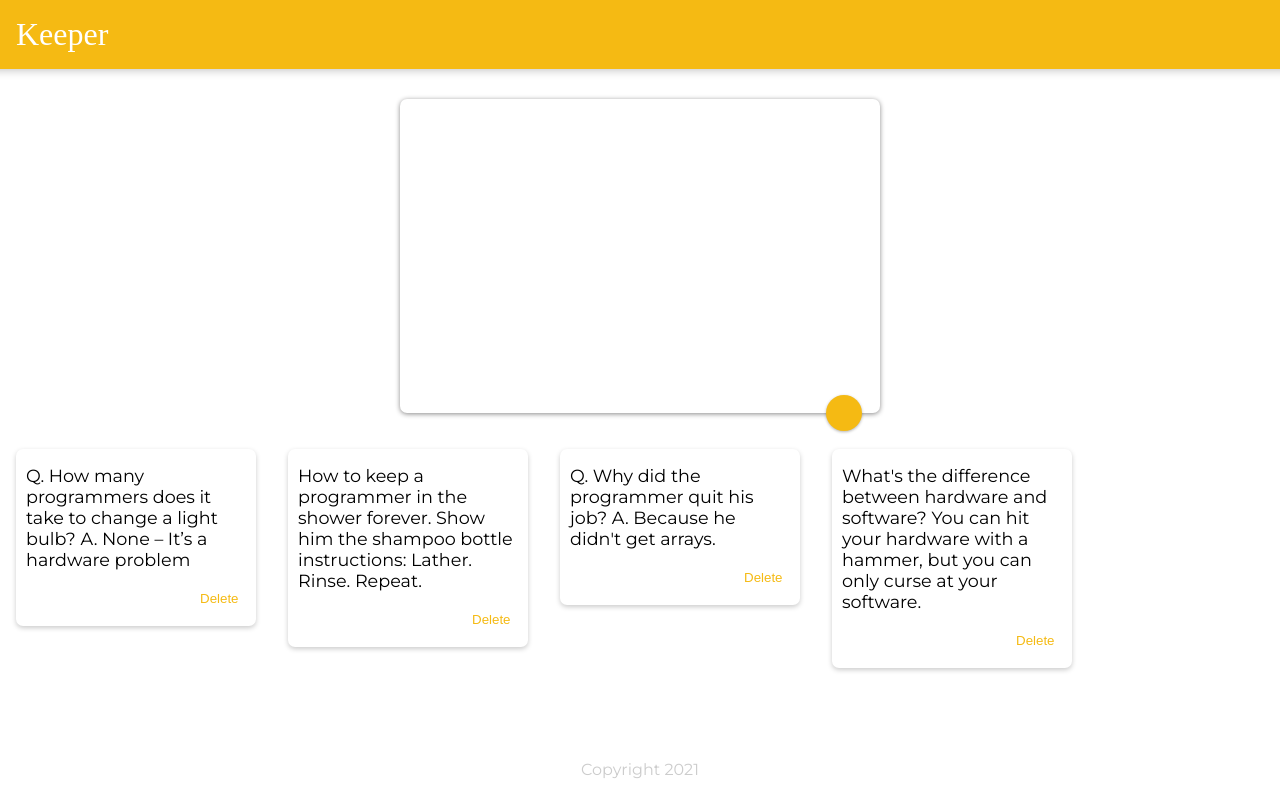
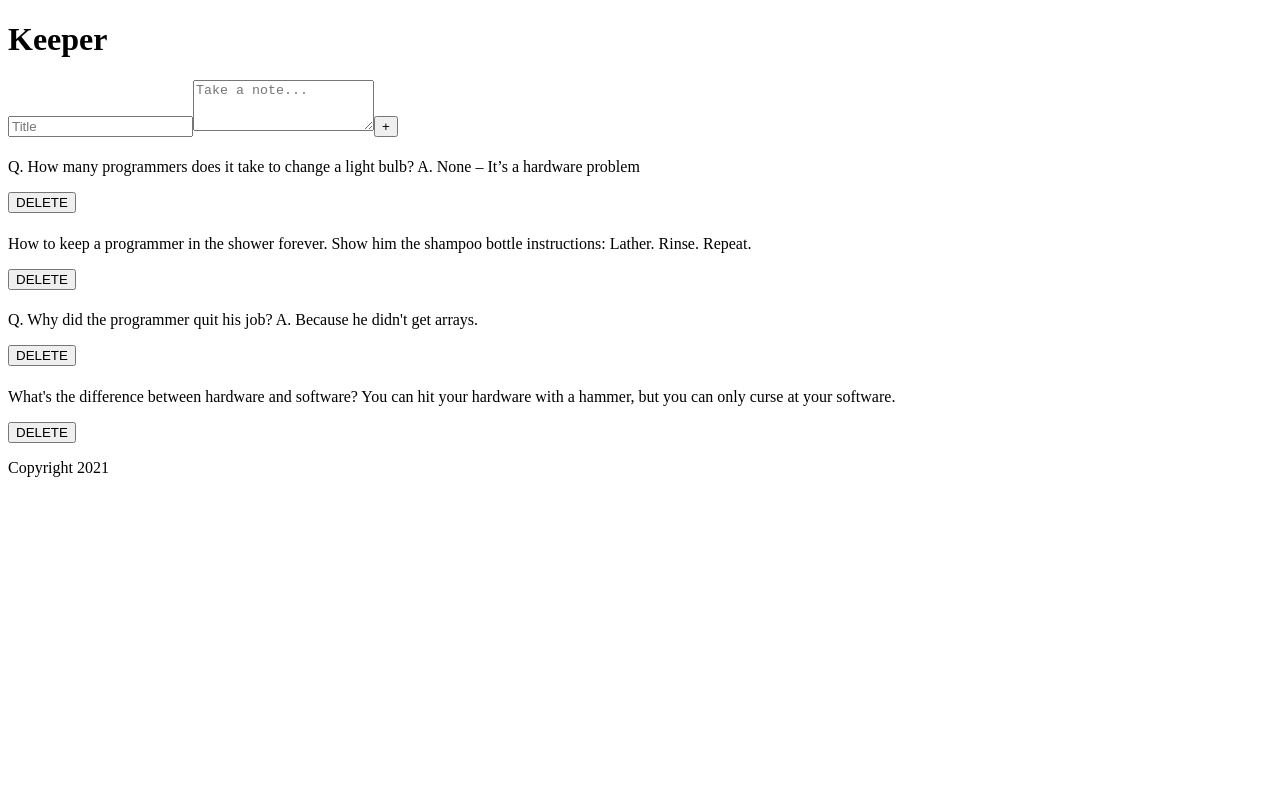
Before and after one commit to Bhavyawahie/reactTODO, a React (Create React App) app: page / in a window 1280 px wide. Built offline with nearby package versions, Linux system fonts and the light colour scheme; a web font is replaced by a local one.

Commit message:
styling a component structuring completed

```diff
--- a/public/styles.css
+++ b/public/styles.css
@@ -1,4 +1,4 @@
-* {
+/* * {
   padding: 0;
   margin: 0;
   box-sizing: border-box;
@@ -19,6 +19,7 @@ header h1 {
   color: #fff;
   font-family: "McLaren", cursive;
   font-weight: 200;
+  padding-left: 2%;
 }
 
 footer {
@@ -98,4 +99,4 @@ form button {
   box-shadow: 0 1px 3px rgba(0, 0, 0, 0.3);
   cursor: pointer;
   outline: none;
-}
+} */
--- a/src/components/CreateArea.jsx
+++ b/src/components/CreateArea.jsx
@@ -1,12 +1,13 @@
 import React, { useState } from "react"
 
 const CreateArea = () => {
+
     return (
         <div>
-            <form action="">
-            <input type="text" />
-            <textarea name="" id="" cols="30" rows="10"></textarea>
-            <button></button>
+            <form>
+            <input name="title" placeholder="Title" />
+            <textarea name="content" placeholder="Take a note..." id="" rows="3"/>
+            <button>+</button>
             </form>
         </div>
     )
--- a/src/components/Note.jsx
+++ b/src/components/Note.jsx
@@ -5,7 +5,7 @@ const Note = (prop) => {
     <div className="note">
         <h1>{prompt.title}</h1>
         <p>{prop.content}</p>
-        <button>Delete</button>
+        <button>DELETE</button>
     </div>
     );
 }
```
